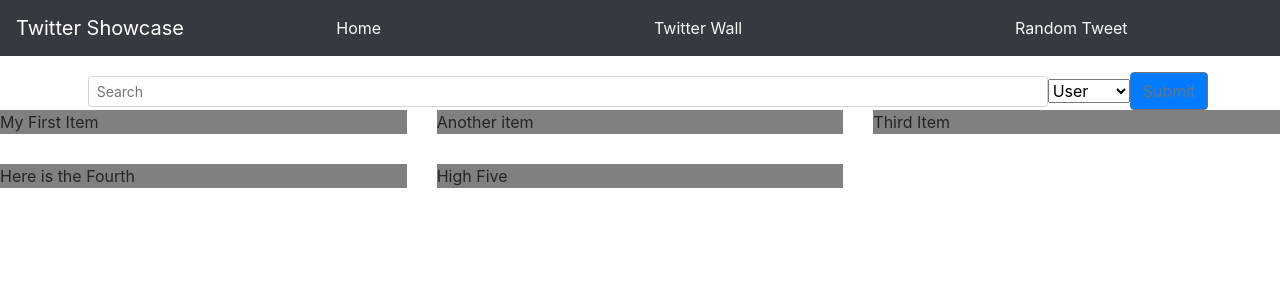
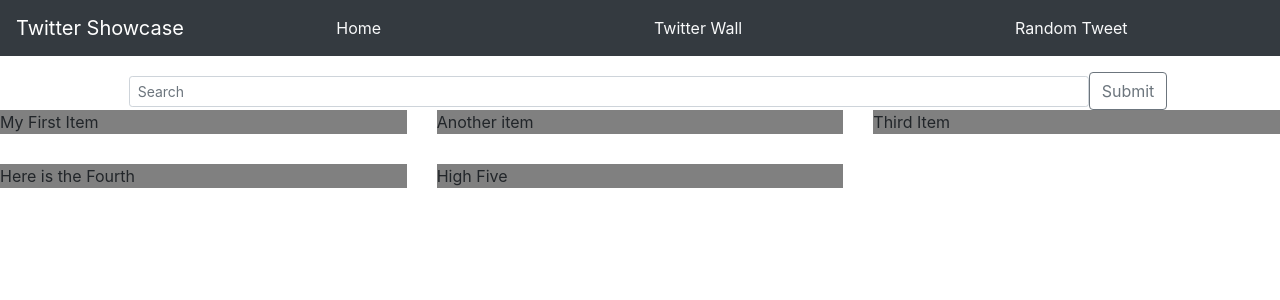
Before and after one commit to ct112/twitter-showcase, a React (Create React App) app: page /test in a window 1280 px wide. Shown: the top 300 px of the page. Built offline with nearby package versions, Linux system fonts and the light colour scheme; no server answers.

Commit message:
fixed form and added jsonify return to route

```diff
--- a/src/App.js
+++ b/src/App.js
@@ -13,10 +13,11 @@
   const [searchString, setSearchString] = useState("")
   const [isUserSearch, setIsUserSearch] = useState(true)
 
-  function passParams(param1, param2){
-      const response = axios.get(`/api?search=${param1}&&toggle=${param2}`).then(response => console.log(response))
+  function passParams(searchString, searchType, searchReturnCount){
+      // console.log(searchString)
+      const response = axios.get(`/api?search=${searchString}`).then(res => console.log(res.data))
   }
-passParams("bob","user");
+
 
   // useEffect(() => {
   //   async function getTwitter() {
@@ -28,7 +29,16 @@
   // }, [data]);
 
   function handleSubmit(e) {
-    return "";
+      e.preventDefault()
+      passParams(searchString)
+      // don't forget to check search string for white spaces and add + to the search q
+
+  }
+
+  function handleChange(event) {
+      let {value} = event.target
+      setSearchString(value)
+
   }
 
   return (
@@ -38,7 +48,7 @@
       <Route path="/" component={App}>
         <Switch>
           <Route path="/test">
-            <Searchbar handleSubmit={handleSubmit} />
+            <Searchbar handleSubmit={handleSubmit} handleChange={handleChange} />
             <Tiles />
           </Route>
           <Route path="/bye">
--- a/src/Components/Searchbar.js
+++ b/src/Components/Searchbar.js
@@ -5,13 +5,13 @@
     return (
         <form action="#" onSubmit={event=>props.handleSubmit(event)} className="form-inline d-flex justify-content-center md-form form-sm mt-0">
             <i className="fas fa-search" aria-hidden="true"></i>
-            <input className="form-control form-control-sm ml-3 w-75" type="text" placeholder="Search"
+            <input className="form-control form-control-sm ml-3 w-75" onChange={(event)=> props.handleChange(event)} type="text" placeholder="Search"
                    aria-label="Search"/>
-            <select className="selectpicker">
-                <option>User</option>
-                <option>Content</option>
-            </select>
-            <Button className="btn btn-outline-secondary" type="button">Submit</Button>
+            {/*<select className="selectpicker">*/}
+            {/*    <option>User</option>*/}
+            {/*    <option>Content</option>*/}
+            {/*</select>*/}
+            <button className="btn btn-outline-secondary" type="submit">Submit</button>
         </form>
     )
 }
```
Also changed, not shown: 1 other file (tests, documents, lock files or other folders).
